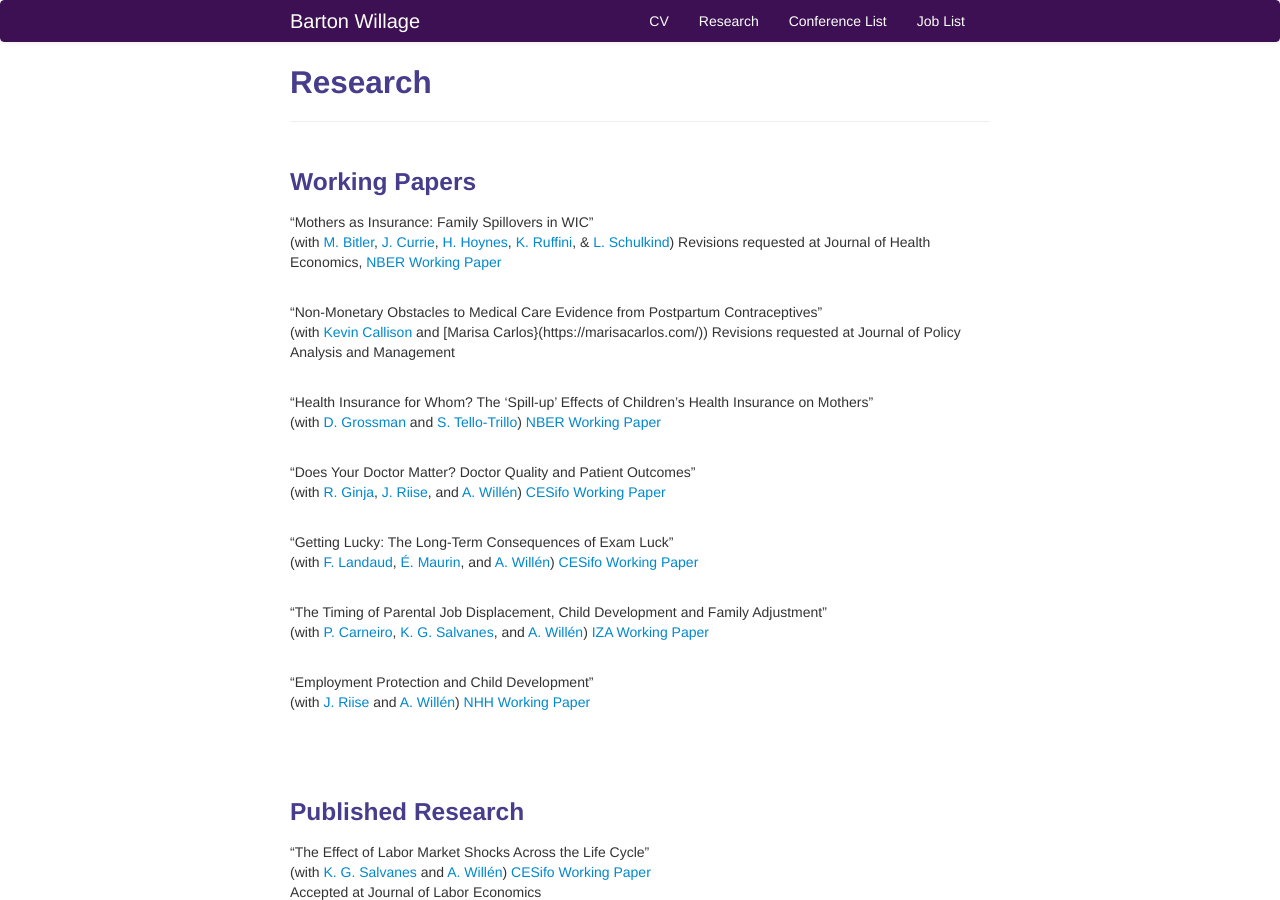
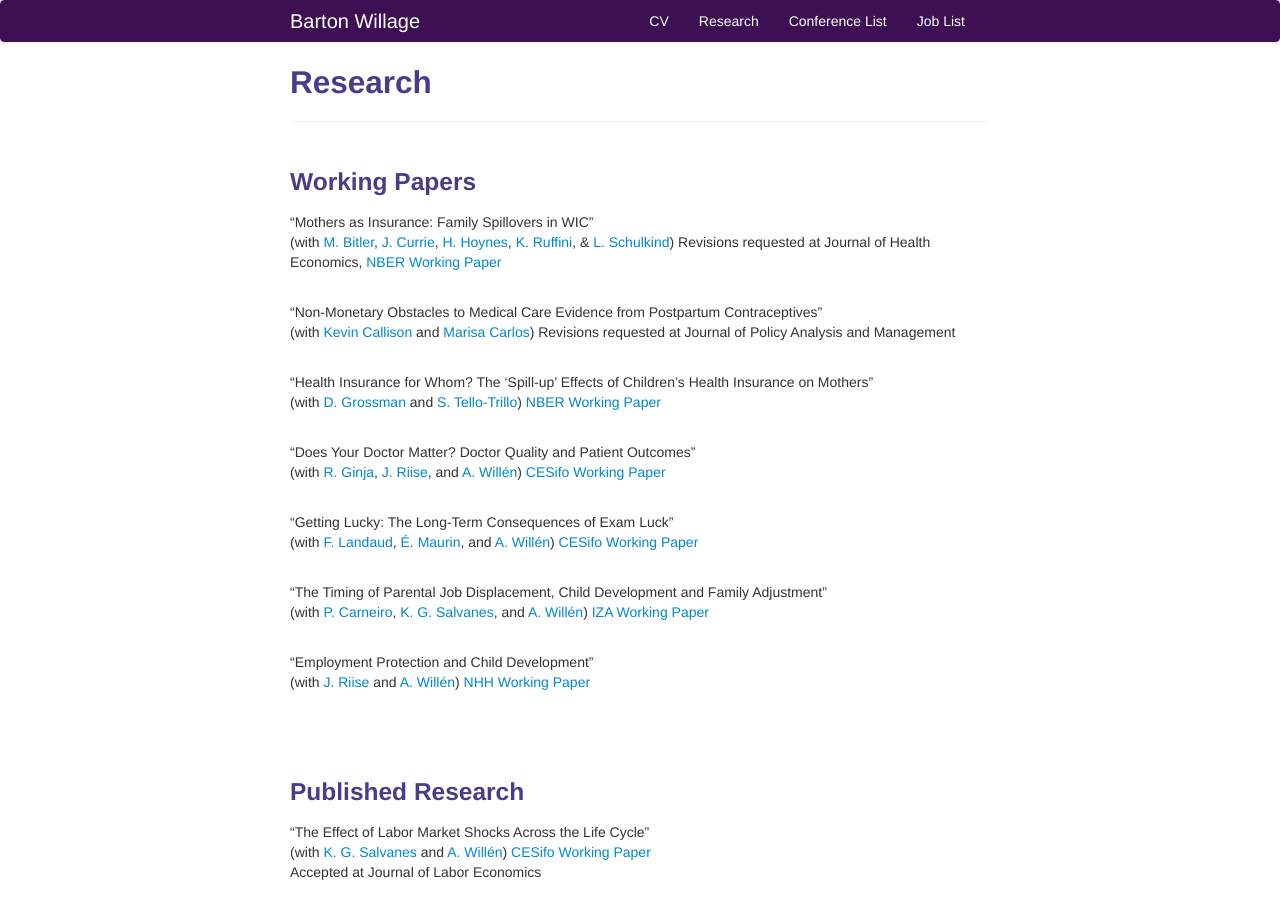
Before and after one commit to bjwillage/bjwillage.github.io, a Jekyll site: the page built from pages/research.md, in a window 1280 px wide and 900 px high. Built offline with Jekyll 4.4.1, drawn with Linux system fonts in a browser that asks for light colours.

Commit message:
Update research.md

```diff
--- a/pages/research.md
+++ b/pages/research.md
@@ -13,7 +13,7 @@ Revisions requested at Journal of Health Economics, [NBER Working Paper](https:/
 <br><br>
 
 "Non-Monetary Obstacles to Medical Care Evidence from Postpartum Contraceptives"<br>
-(with [Kevin Callison](https://sph.tulane.edu/hpm/kevin-callison) and [Marisa Carlos}(https://marisacarlos.com/))
+(with [Kevin Callison](https://sph.tulane.edu/hpm/kevin-callison) and [Marisa Carlos](https://marisacarlos.com/))
 Revisions requested at Journal of Policy Analysis and Management
 <br><br>
 
```
